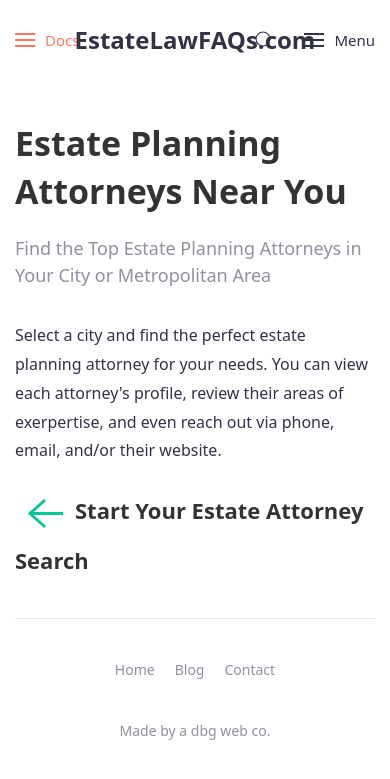
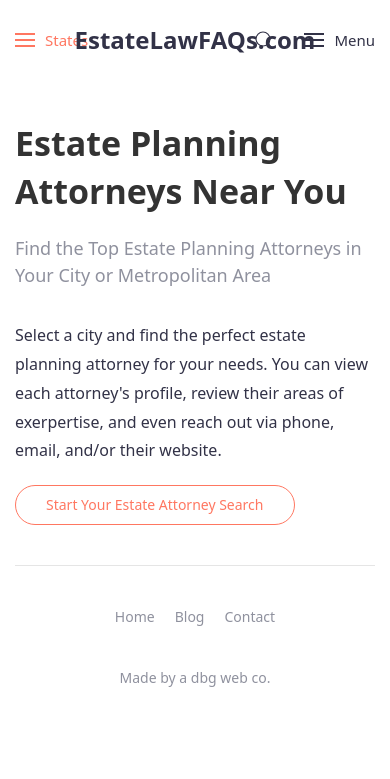
Before and after one commit to zac-heisey/docs-jekyll-theme, a Jekyll site: the page built from estate-planning-attorneys.html, in a window 390 px wide. Shown: the top 779 px of the page. Built offline with Jekyll 4.4.1, drawn with Linux system fonts in a browser that asks for light colours.

Commit message:
update menus on mobile devices

```diff
--- a/_data/navigation_mobile.yml
+++ b/_data/navigation_mobile.yml
@@ -9,7 +9,7 @@
   url: /blog/
 
 - title: Find an Estate Planning Attorney
-  url: /
+  url: /estate-planning-attorneys/
   button: primary-outline
 
 - title: Contact Us
--- a/_includes/navbar.html
+++ b/_includes/navbar.html
@@ -4,7 +4,9 @@
             <div data-uk-navbar>
                 <div class="uk-navbar-left">
                     <a class="uk-navbar-item uk-logo uk-visible@m" href="{{ "/" | relative_url }}">{% if site.logo %}<img src="{{ site.uploads | absolute_url }}{{ site.logo }}" alt="{{ site.title | escape }}">{% else %}{{ site.title | escape }}{% endif %}</a>
-                    {% if site.data.translation[site.lang].mobile_nav_docs %}
+                    {% if site.data.translation[site.lang].mobile_nav_docs and page.url contains '/estate-planning-attorneys/' %}
+                        <a class="uk-navbar-toggle uk-hidden@m" href="#offcanvas-docs" data-uk-toggle><span data-uk-navbar-toggle-icon></span> <span class="uk-margin-small-left">States</span></a>
+                    {% elsif site.data.translation[site.lang].mobile_nav_docs %}
                         <a class="uk-navbar-toggle uk-hidden@m" href="#offcanvas-docs" data-uk-toggle><span data-uk-navbar-toggle-icon></span> <span class="uk-margin-small-left">{{ site.data.translation[site.lang].mobile_nav_docs }}</span></a>
                     {% else %}
                         <a class="uk-navbar-toggle uk-hidden@m" href="#offcanvas-docs" data-uk-navbar-toggle-icon data-uk-toggle></a>
--- a/_includes/offcanvas-docs.html
+++ b/_includes/offcanvas-docs.html
@@ -2,7 +2,19 @@
     <div class="uk-offcanvas-bar">
 
         <button class="uk-offcanvas-close" type="button" data-uk-close></button>
-
+        <!-- If user is on attorney listings page -->
+        {% if page.url contains '/estate-planning-attorneys/' %}
+          {% for state in site.data.navigation_states %}
+          <h5>{{ state.state }}</h5>
+          <ul class="uk-nav uk-nav-default doc-nav">
+          {% for city in state.cities %}
+            {% assign city_param = city.city | prepend:"?city=" %}
+            {% assign metro_param = city.metro | prepend:"&metro=" %}
+            <li><a href="/estate-planning-attorneys/{{ city_param }}{{ metro_param }}" class="metro-link">{{ city.city }}</a></li>
+          {% endfor %}
+          </ul>
+          {% endfor %}
+        {% else %}
           {% for section in site.data.navigation_docs %}
           <h5 class="uk-margin-top">{{ section.title }}</h5>
           <ul class="uk-nav uk-nav-default doc-nav">
@@ -13,6 +25,6 @@
           {% endfor %}
           </ul>
           {% endfor %}
-
+        {% endif %}
     </div>
 </div>
--- a/_sass/_custom.scss
+++ b/_sass/_custom.scss
@@ -1,4 +1,10 @@
 /*== Attorney Listings ==*/
+
+/* General Styles */
+
+#start-search-mobile {
+  display: none;
+}
 
 /* Featured Listings Markup Styles (_includes/featured-listings-markup.js) */
 
@@ -164,6 +170,23 @@
 
 /*== Media Queries ==*/
 
+@media (max-width: 959px) {
+
+  #start-search-desktop {
+    display: none;
+  }
+
+  #start-search-mobile {
+    display: inline;
+
+    .uk-button-primary-outline:hover {
+      color: #fff;
+    }
+
+  }
+
+}
+
 @media (max-width: 640px) {
 
   .featured-profile {
--- a/estate-planning-attorneys.html
+++ b/estate-planning-attorneys.html
@@ -33,7 +33,12 @@
 
             <div class="article-content link-primary">
               <p style="margin-top: 2rem;">Select a city and find the perfect estate planning attorney for your needs. You can view each attorney's profile, review their areas of exerpertise, and even reach out via phone, email, and/or their website.</p>
-              <span data-uk-icon="icon: arrow-left; ratio: 3" style="color: #05c896;"></span><h3 style="display: inline;">Start Your Estate Attorney Search</h3>
+              <div id="start-search-desktop">
+                <span data-uk-icon="icon: arrow-left; ratio: 3" style="color: #ff7761;"></span><h3 style="display: inline;">Start Your Estate Attorney Search</h3>
+              </div>
+              <div id="start-search-mobile">
+                <a class="uk-button uk-button-primary-outline" href="#offcanvas-docs" data-uk-toggle>Start Your Estate Attorney Search</a>
+              </div>
             </div>
           </div>
           <hr class="uk-margin-medium">
```
Lines whose indentation alone changed are shown as unchanged.
